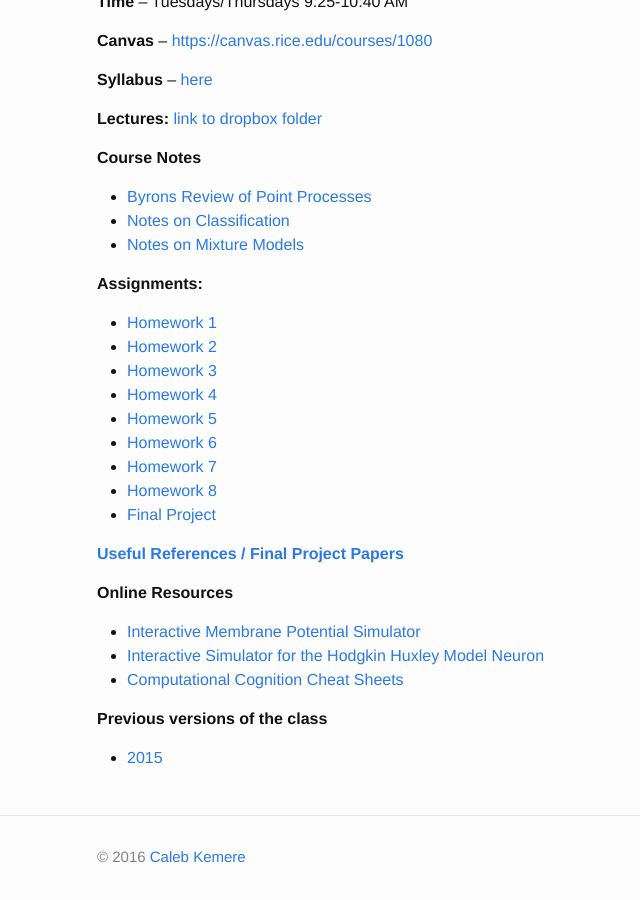
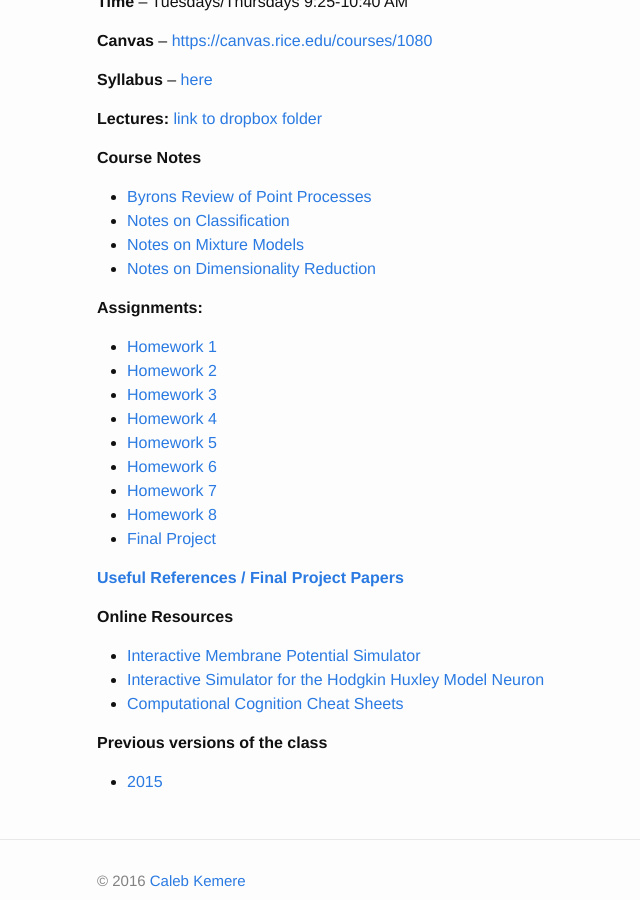
Before and after one commit to elec548/elec548.github.io, a Jekyll site: the page built from index.md, in a window 1280 px wide and 900 px high, scrolled down 650 px. Shown: the whole window, without its empty margins (173-813 px from the left). Built offline with Jekyll 4.4.1, drawn with Linux system fonts in a browser that asks for light colours.

Commit message:
Added link to dimensionality reduction notes

```diff
--- a/index.md
+++ b/index.md
@@ -53,6 +53,8 @@
   ](https://github.com/ckemere/CourseNotes/blob/master/NeuralSignalProcessing/Classification/Classification.pdf)
   + [Notes on Mixture Models
   ](https://github.com/ckemere/CourseNotes/blob/master/NeuralSignalProcessing/MixtureModels/MixtureModels.pdf)
+  + [Notes on Dimensionality Reduction
+  ](https://github.com/ckemere/CourseNotes/blob/master/NeuralSignalProcessing/DimensionalityReduction/DimensionalityReduction.pdf)
 
 **Assignments:**
 
```
